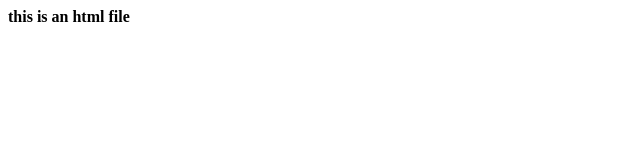
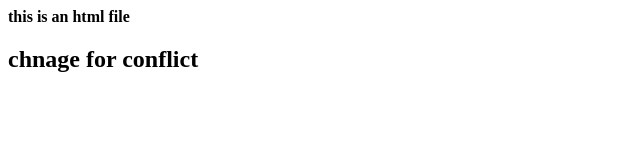
Before and after one commit to Kanak-Pandey/demo-repo, a plain HTML site: page example.html in a window 1280 px wide. Shown: the whole page, without its empty margins (0-640 px from the left). Drawn offline with Linux system fonts and the light colour scheme.

Commit message:
updated example.html

```diff
--- a/example.html
+++ b/example.html
@@ -1,4 +1,5 @@
 <!DOCTYPE html>
 <body>
     <b>this is an html file</b>
+    <h2>chnage for conflict</h2>
 </body>
```
